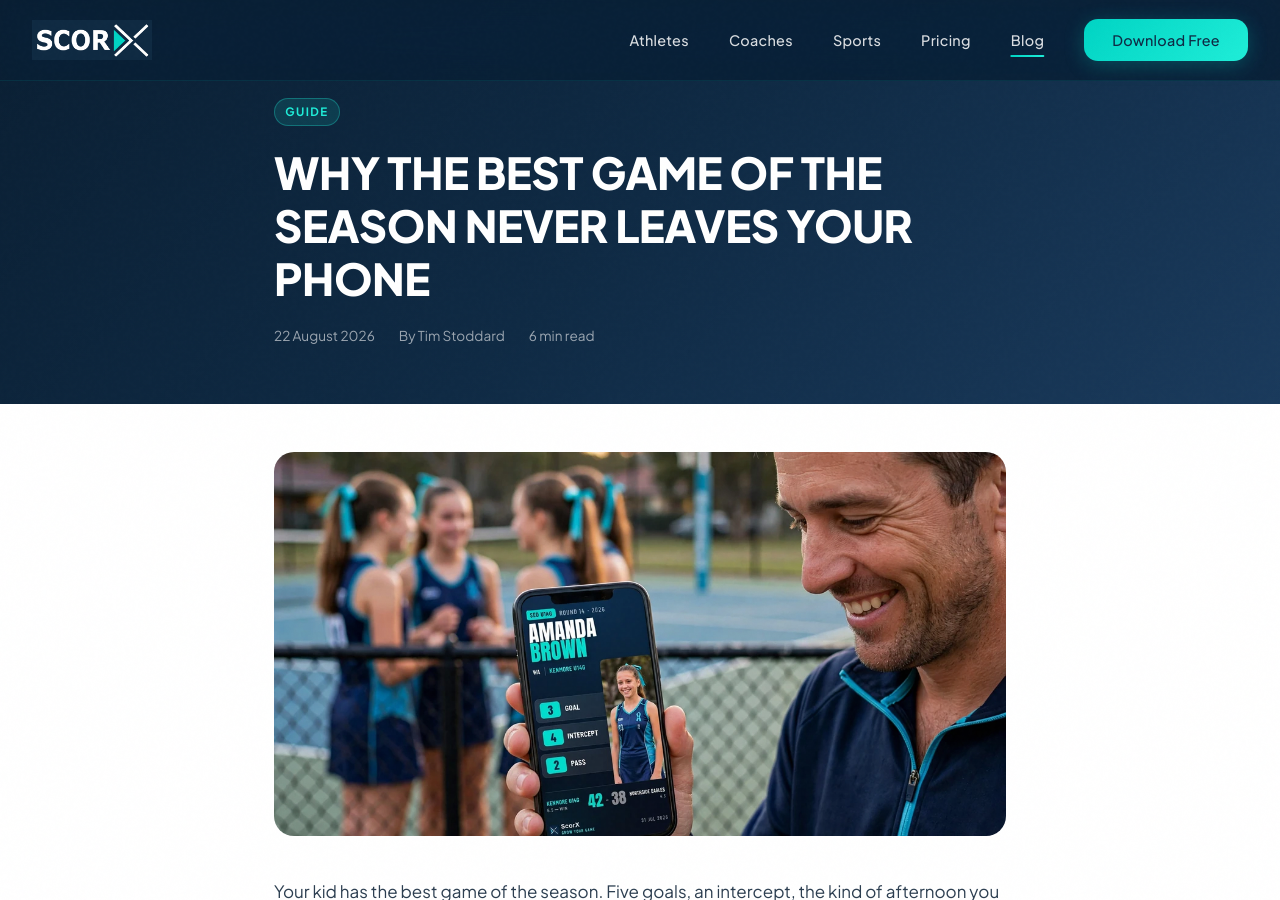
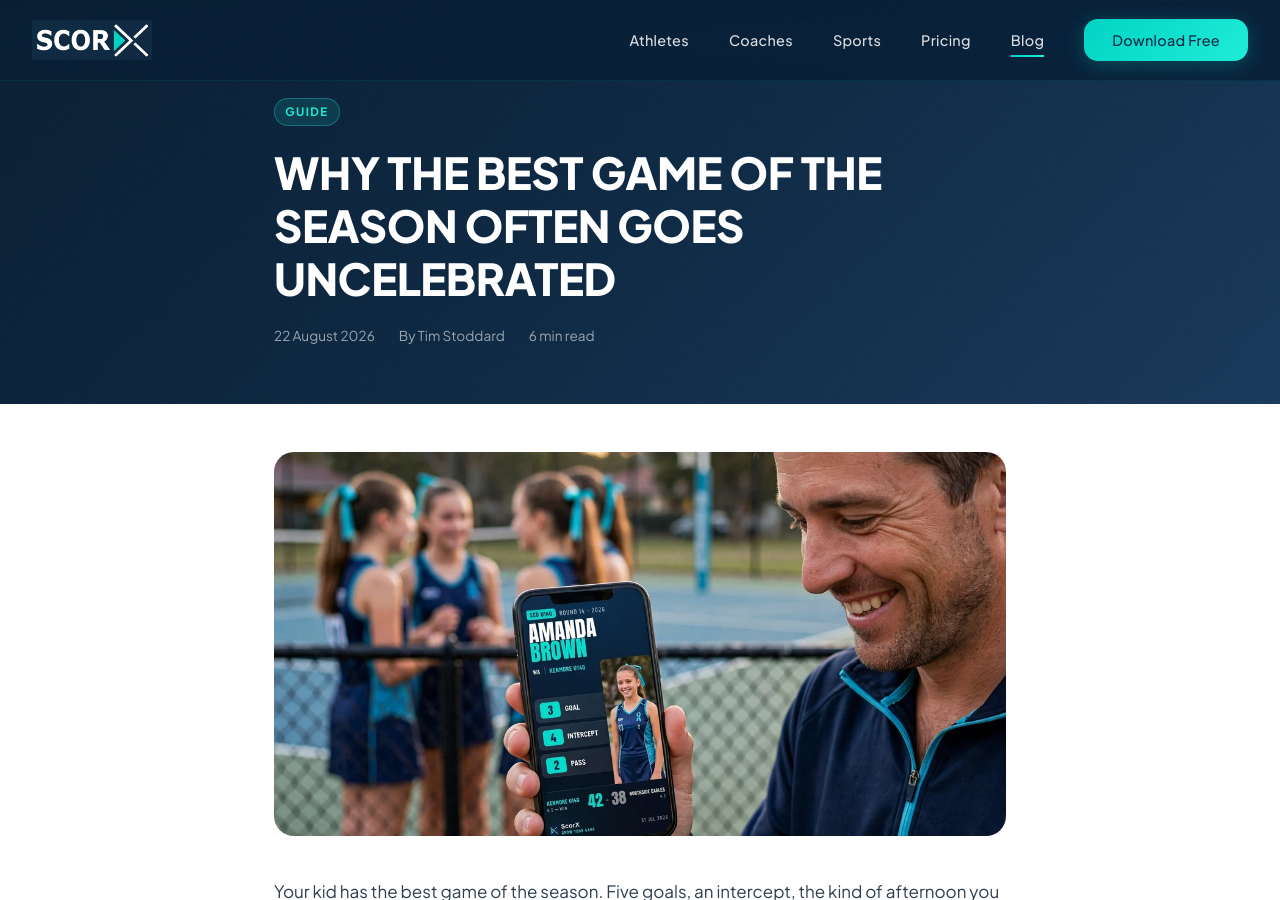
Before and after one commit to twineappdev-scorx/scorx-website, a Jekyll site: the page built from _posts/2026-08-22-why-best-game-never-leaves-your-phone.md, in a window 1280 px wide and 900 px high. Built offline with Jekyll 4.4.1, drawn with Linux system fonts in a browser that asks for light colours.

Commit message:
Update post title for better clarity

```diff
--- a/_posts/2026-08-22-why-best-game-never-leaves-your-phone.md
+++ b/_posts/2026-08-22-why-best-game-never-leaves-your-phone.md
@@ -1,5 +1,5 @@
 ---
-title: "Why the Best Game of the Season Never Leaves Your Phone"
+title: "Why the Best Game of the Season often goes Uncelebrated"
 description: "Most parents have no easy way to turn a great game into something shareable. Here's why a sports graphics generator fixes that faster than Canva ever could."
 category: "Guide"
 author: "Tim Stoddard"
```
